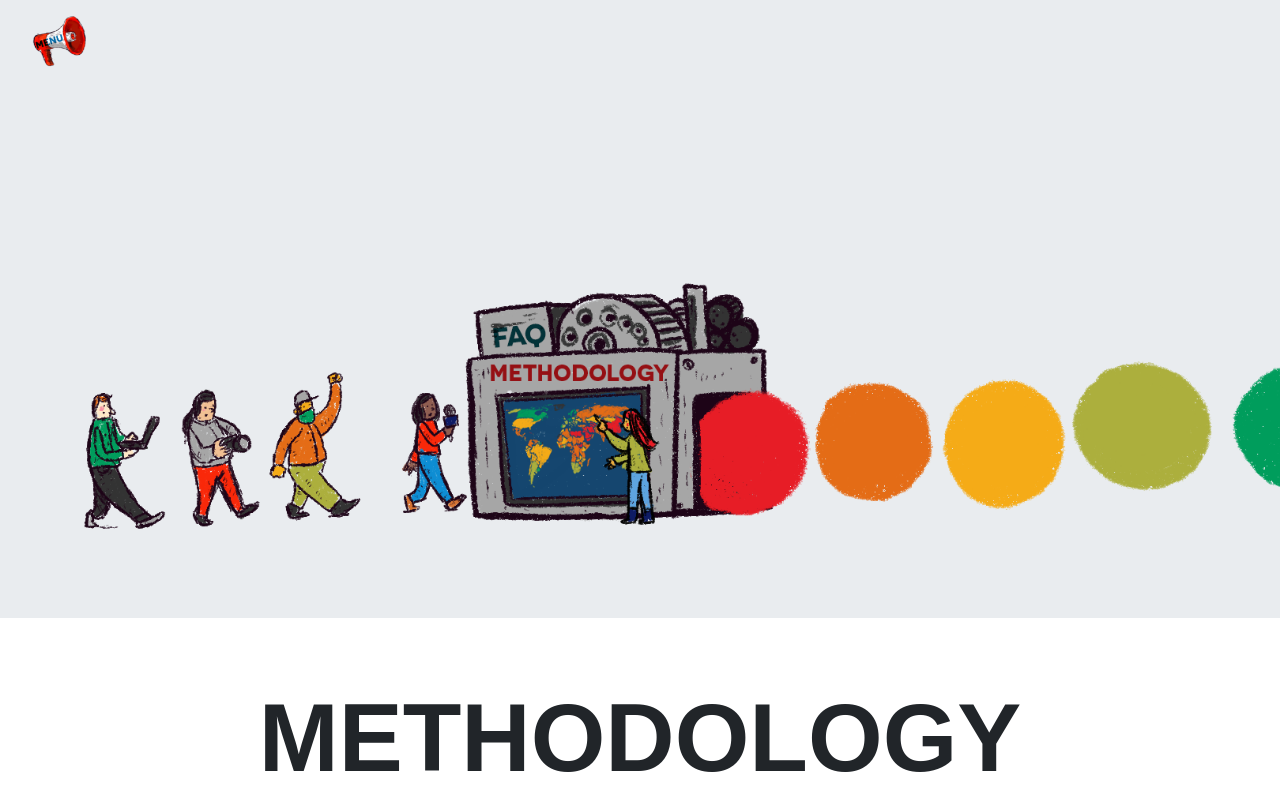
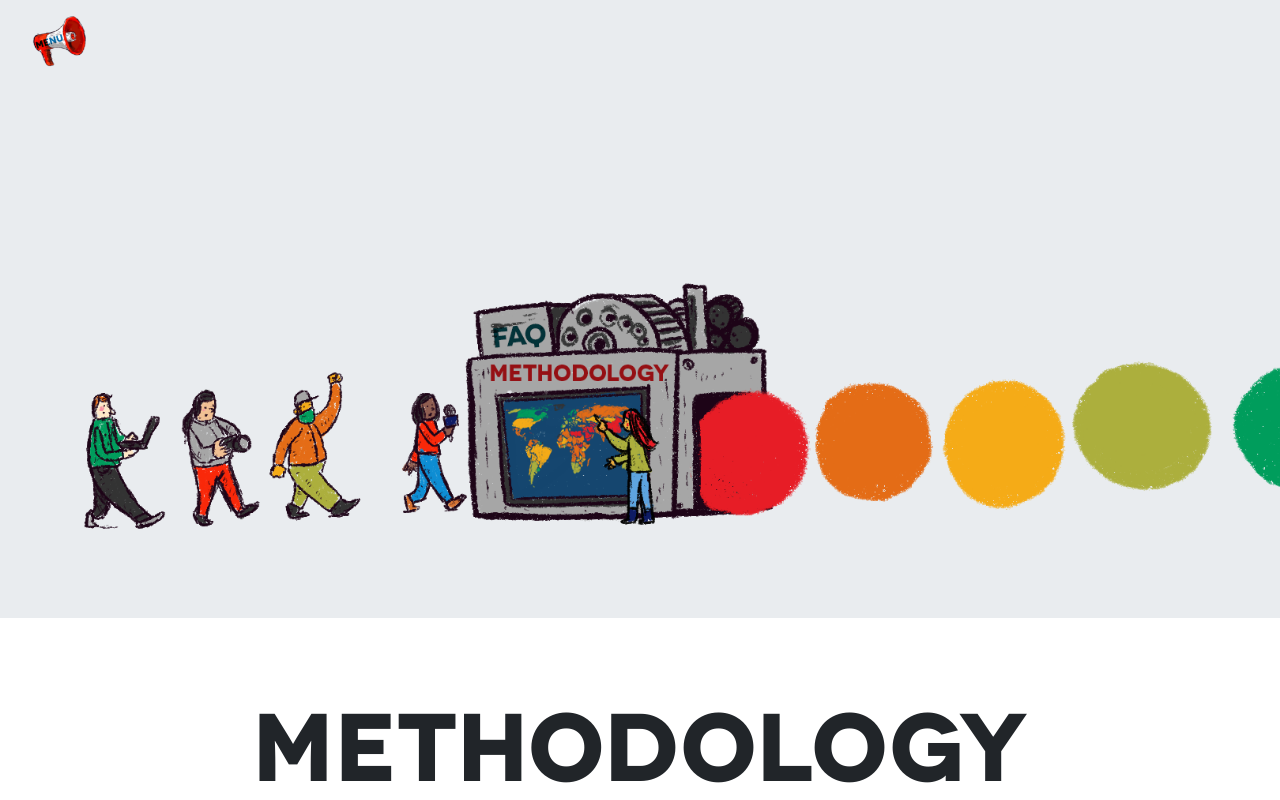
Before and after one commit to level73/civicus-ppua-2021, a website: page methodology.html in a window 1280 px wide. Shown: the top 800 px of the page. Drawn offline with nearby package versions, Linux system fonts and the light colour scheme; the site is published under a folder, as on GitHub Pages, so addresses that start at the root find nothing.

Commit message:
Font support

```diff
--- a/src/scss/_fonts.scss
+++ b/src/scss/_fonts.scss
@@ -1,9 +1,9 @@
 @font-face {
   font-family: 'Calibri';
-  src: url('/assets/fonts/Calibri-Bold.eot');
-  src: url('/assets/fonts/Calibri-Bold.eot?#iefix') format('embedded-opentype'),
-  url('/assets/fonts/Calibri-Bold.woff2') format('woff2'),
-  url('/assets/fonts/Calibri-Bold.woff') format('woff');
+  src: url('../assets/fonts/Calibri-Bold.eot');
+  src: url('../assets/fonts/Calibri-Bold.eot?#iefix') format('embedded-opentype'),
+  url('../assets/fonts/Calibri-Bold.woff2') format('woff2'),
+  url('../assets/fonts/Calibri-Bold.woff') format('woff');
   font-weight: bold;
   font-style: normal;
   font-display: swap;
@@ -11,10 +11,10 @@
 
 @font-face {
   font-family: 'Calibri';
-  src: url('/assets/fonts/Calibri-Italic.eot');
-  src: url('/assets/fonts/Calibri-Italic.eot?#iefix') format('embedded-opentype'),
-  url('/assets/fonts/Calibri-Italic.woff2') format('woff2'),
-  url('/assets/fonts/Calibri-Italic.woff') format('woff');
+  src: url('../assets/fonts/Calibri-Italic.eot');
+  src: url('../assets/fonts/Calibri-Italic.eot?#iefix') format('embedded-opentype'),
+  url('../assets/fonts/Calibri-Italic.woff2') format('woff2'),
+  url('../assets/fonts/Calibri-Italic.woff') format('woff');
   font-weight: normal;
   font-style: italic;
   font-display: swap;
@@ -22,10 +22,10 @@
 
 @font-face {
   font-family: 'Novecento wide';
-  src: url('/assets/fonts/Novecentowide-Bold.eot');
-  src: url('/assets/fonts/Novecentowide-Bold.eot?#iefix') format('embedded-opentype'),
-  url('/assets/fonts/Novecentowide-Bold.woff2') format('woff2'),
-  url('/assets/fonts/Novecentowide-Bold.woff') format('woff');
+  src: url('../assets/fonts/Novecentowide-Bold.eot');
+  src: url('../assets/fonts/Novecentowide-Bold.eot?#iefix') format('embedded-opentype'),
+  url('../assets/fonts/Novecentowide-Bold.woff2') format('woff2'),
+  url('../assets/fonts/Novecentowide-Bold.woff') format('woff');
   font-weight: bold;
   font-style: normal;
   font-display: swap;
@@ -33,10 +33,10 @@
 
 @font-face {
   font-family: 'Calibri';
-  src: url('/assets/fonts/Calibri.eot');
-  src: url('/assets/fonts/Calibri.eot?#iefix') format('embedded-opentype'),
-  url('/assets/fonts/Calibri.woff2') format('woff2'),
-  url('/assets/fonts/Calibri.woff') format('woff');
+  src: url('../assets/fonts/Calibri.eot');
+  src: url('../assets/fonts/Calibri.eot?#iefix') format('embedded-opentype'),
+  url('../assets/fonts/Calibri.woff2') format('woff2'),
+  url('../assets/fonts/Calibri.woff') format('woff');
   font-weight: normal;
   font-style: normal;
   font-display: swap;
@@ -44,10 +44,10 @@
 
 @font-face {
   font-family: 'Novecento wide';
-  src: url('/assets/fonts/Novecentowide-Normal.eot');
-  src: url('/assets/fonts/Novecentowide-Normal.eot?#iefix') format('embedded-opentype'),
-  url('/assets/fonts/Novecentowide-Normal.woff2') format('woff2'),
-  url('/assets/fonts/Novecentowide-Normal.woff') format('woff');
+  src: url('../assets/fonts/Novecentowide-Normal.eot');
+  src: url('../assets/fonts/Novecentowide-Normal.eot?#iefix') format('embedded-opentype'),
+  url('../assets/fonts/Novecentowide-Normal.woff2') format('woff2'),
+  url('../assets/fonts/Novecentowide-Normal.woff') format('woff');
   font-weight: normal;
   font-style: normal;
   font-display: swap;
@@ -55,10 +55,10 @@
 
 @font-face {
   font-family: 'Novecento wide';
-  src: url('/assets/fonts/Novecentowide-Light.eot');
-  src: url('/assets/fonts/Novecentowide-Light.eot?#iefix') format('embedded-opentype'),
-  url('/assets/fonts/Novecentowide-Light.woff2') format('woff2'),
-  url('/assets/fonts/Novecentowide-Light.woff') format('woff');
+  src: url('../assets/fonts/Novecentowide-Light.eot');
+  src: url('../assets/fonts/Novecentowide-Light.eot?#iefix') format('embedded-opentype'),
+  url('../assets/fonts/Novecentowide-Light.woff2') format('woff2'),
+  url('../assets/fonts/Novecentowide-Light.woff') format('woff');
   font-weight: 300;
   font-style: normal;
   font-display: swap;
```
Also changed, not shown: css/main.css.
